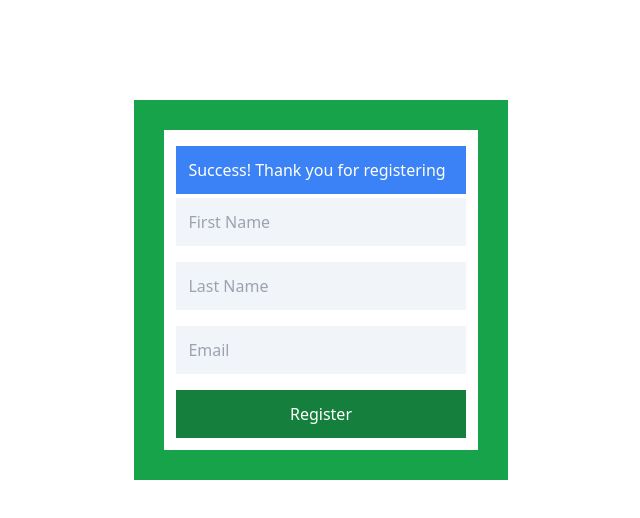
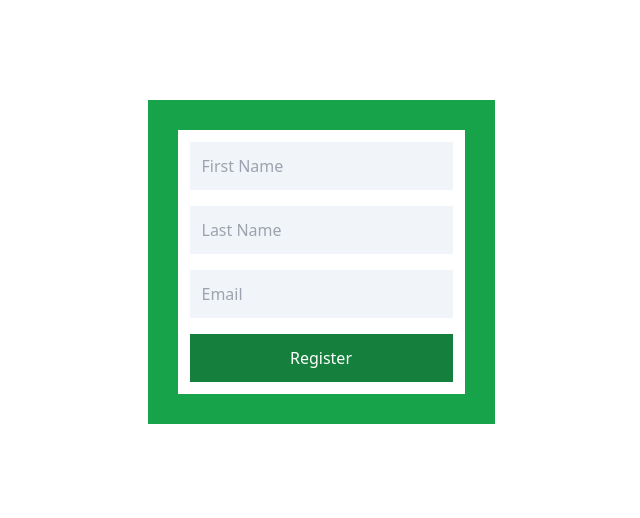
Before and after one commit to hadi-mollataheri/login-form-app, a React (Create React App) app: page / in a window 1280 px wide. Shown: the top 518 px of the page, without its empty margins (319-959 px from the left). Built offline with nearby package versions, Linux system fonts and the light colour scheme.

Commit message:
Create a state and login for showing the submit message

```diff
--- a/src/App.js
+++ b/src/App.js
@@ -6,6 +6,7 @@ function App() {
   const [firstName, setFirstName] = useState("");
   const [lastName, setLastName] = useState("");
   const [email, setEmail] = useState("");
+  const [isSubmit, setIsSubmit] = useState(false);
 
   return (
     <div
@@ -19,6 +20,8 @@ function App() {
         setLastName={setLastName}
         email={email}
         setEmail={setEmail}
+        isSubmit={isSubmit}
+        setIsSubmit={setIsSubmit}
       />
     </div>
   );
--- a/src/components/Form.js
+++ b/src/components/Form.js
@@ -12,16 +12,27 @@ function Form(props) {
     props.setEmail(target.value);
   };
 
+  const handleSubmit = (e) => {
+    e.preventDefault();
+    props.setIsSubmit(true);
+  };
+
   return (
-    <div id="form-container" className="border-30px p-3 border-green-600 flex flex-col items-center">
-
-      <div id="submit-answer" className="p-3 m-1 w-full bg-blue-500 text-white">
-        <p className="p-0 m-0`">Success! Thank you for registering</p>
-      </div>
+    <div
+      id="form-container"
+      className="border-30px p-3 border-green-600 flex flex-col items-center"
+    >
+      {props.isSubmit && (
+        <div
+          id="submit-answer"
+          className="p-3 m-1 w-full bg-blue-500 text-white"
+        >
+          <p className="p-0 m-0`">Success! Thank you for registering</p>
+        </div>
+      )}
 
       <form
-        method="POST"
-        action="#"
+        onSubmit={handleSubmit}
         className="flex flex-col items-center w-full space-y-4"
       >
         <input
```
